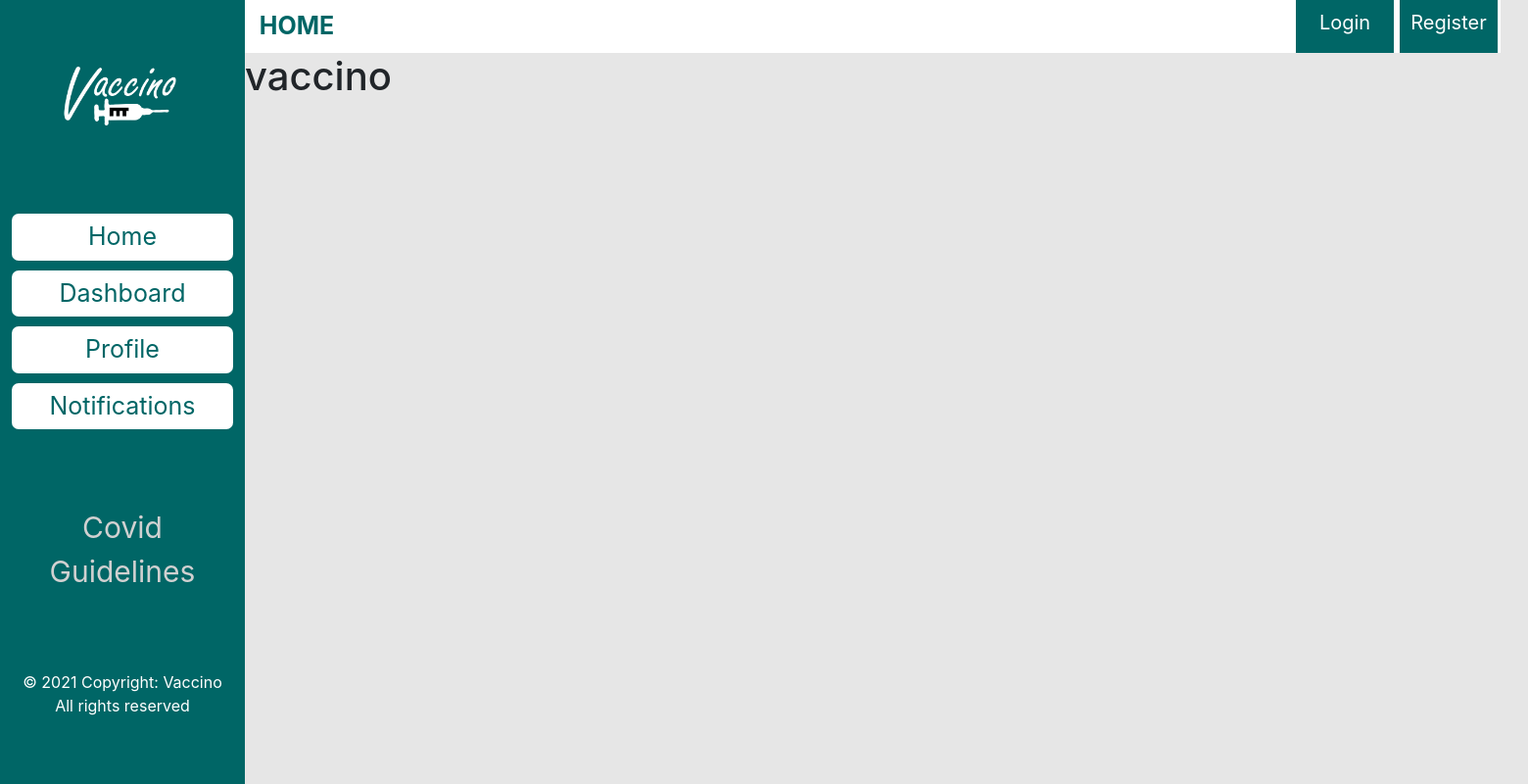
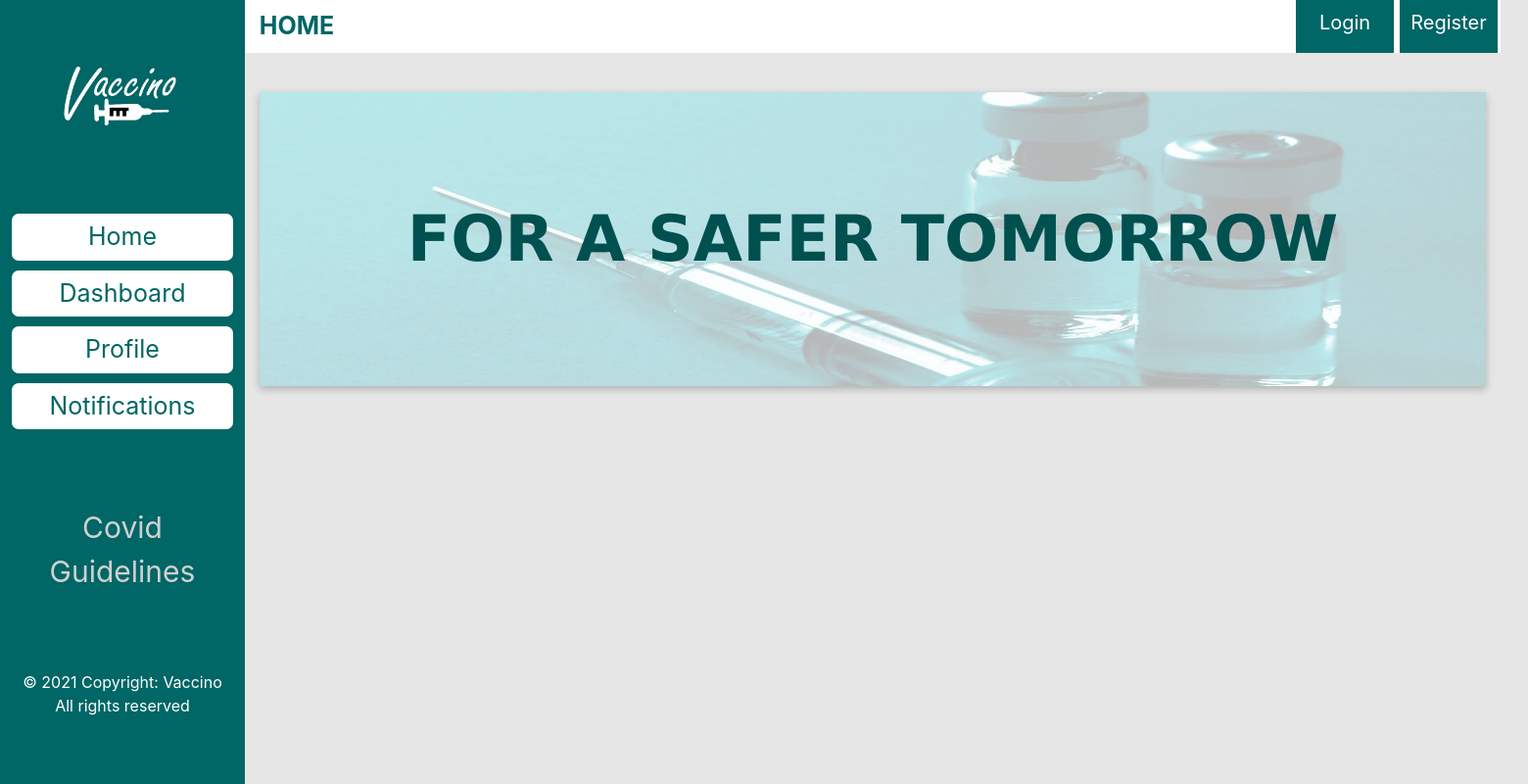
Before and after one commit to sakshi-2412/vaccino, a Django app: page /base/ in a window 1560 px wide. Shown: the whole page at 98% size. Run offline with Django 3.2, Linux system fonts and the light colour scheme.

Commit message:
home page basic

```diff
--- a/base/templates/base_generic.html
+++ b/base/templates/base_generic.html
@@ -42,7 +42,7 @@
         <a href="/" class="p-2">Register</a>
     </div>
 
-    <div class="row">
+    <div class="main">
     {% block content %}
     {% endblock %}
     </div>
--- a/base/templates/index.html
+++ b/base/templates/index.html
@@ -5,7 +5,5 @@
 {% endblock %}
 
 {% block content %}
-  <h1>vaccino </h1>
+  <div class="heading"> FOR A SAFER TOMORROW </div>
 {% endblock %}
-
-{% comment %}  style="margin-left:250px; position:fixed; max-width:1290px" {% endcomment %}
--- a/static/css/base_generic.css
+++ b/static/css/base_generic.css
@@ -77,3 +77,7 @@ body
   font-size: 25px;
   font-weight: bold;
 }
+
+.main
+{ height: 100%;
+}
--- a/static/css/index.css
+++ b/static/css/index.css
@@ -1,23 +1,16 @@
-.container
-{ margin-left: 250px;
-  max-width: 1280px;
+.heading
+{ display: flex;
+  justify-content: center;
+  align-items: center;
+  font-family: Verdana, Geneva, Tahoma, sans-serif;
+  font-weight: bolder;
+  color: #005050;
+  font-size: 65px;
+  margin-top: 40px;
+  background-image: url("../img/home.jpg");
+  background-repeat: no-repeat;
+  background-size: 100% 100%;
+  background-position: center;
+  height: 300px;
+  box-shadow: rgba(0, 0, 0, 0.24) 0px 3px 8px;;
 }
-
-.nav-title
-{ color: #006666;
-  font-weight: bold;
-  font-size: 30px;
-  font-family: Verdana, Geneva, Tahoma, sans-serif;
-}
-
-.nav-item
-{ padding: 5px 5px;
-  font-size: 15px;
-  background-color: #006666;
-  float: left;
-}
-
-.nav-item a
-{ text-decoration: none;
-  color:white;
-}
```
Also changed, not shown: static/img/home.jpg (added).
